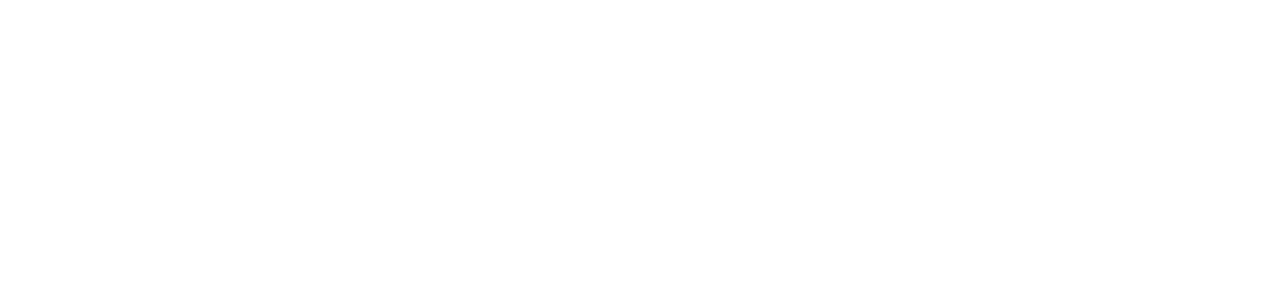
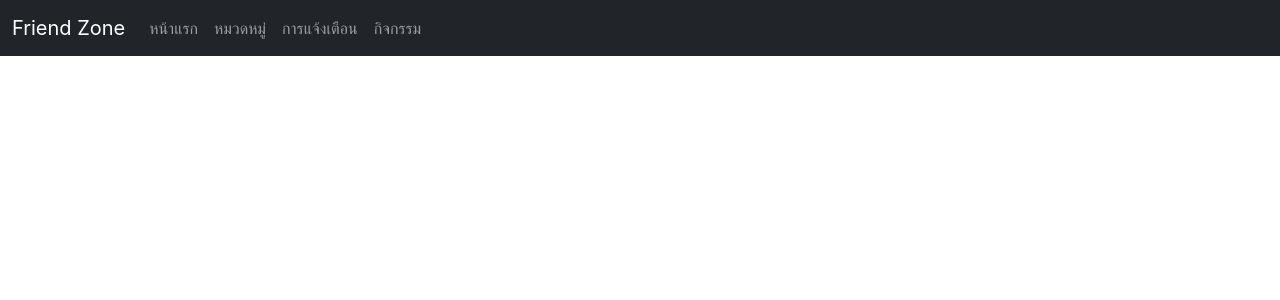
Before and after one commit to Yannasit/friendzone-frontend, a React (Create React App) app: page / in a window 1280 px wide. Shown: the top 300 px of the page. Built offline with nearby package versions, Linux system fonts and the light colour scheme.

Commit message:
add Menu

```diff
--- a/package.json
+++ b/package.json
@@ -6,9 +6,14 @@
     "@testing-library/jest-dom": "^5.16.1",
     "@testing-library/react": "^12.1.2",
     "@testing-library/user-event": "^13.5.0",
+    "axios": "^0.25.0",
+    "bootstrap": "^5.1.3",
     "react": "^17.0.2",
     "react-dom": "^17.0.2",
+    "react-router-dom": "^6.2.1",
     "react-scripts": "5.0.0",
+    "reactstrap": "^9.0.1",
+    "styled-components": "^5.3.3",
     "web-vitals": "^2.1.4"
   },
   "scripts": {
--- a/src/App.js
+++ b/src/App.js
@@ -1,10 +1,15 @@
-
-
+import React from "react";
+import { BrowserRouter as Router, Route, Routes } from "react-router-dom";
+import Home from "./pages/Home.js"
+import Menu from "./components/Menu.js";
 function App() {
   return (
-    <div className="App">
-
-    </div>
+    <Router>
+      <Menu />
+      <Routes>
+        <Route path="/" element={<Home />} />
+      </Routes>
+    </Router>
   );
 }
 
--- /dev/null
+++ b/src/components/Menu.js
@@ -0,0 +1,44 @@
+import React, { useState } from "react";
+import {
+  Collapse,
+  Navbar,
+  NavbarToggler,
+  NavbarBrand,
+  Nav,
+  NavItem,
+  NavLink,
+  Col,
+} from "reactstrap";
+
+function Menu() {
+  const [isOpen, setIsOpen] = useState(false);
+  const toggle = () => setIsOpen(!isOpen);
+
+  return (
+    <Navbar
+      className="navbar navbar-expand-md navbar-dark fixed-top bg-dark"
+      expand="md"
+    >
+      <NavbarBrand href="/">Friend Zone</NavbarBrand>
+      <NavbarToggler onClick={toggle} />
+      <Collapse isOpen={isOpen} navbar>
+        <Nav className="mr-auto" navbar>
+          <NavItem>
+            <NavLink href="/home">หน้าแรก</NavLink>
+          </NavItem>
+          <NavItem>
+            <NavLink href="/">หมวดหมู่</NavLink>
+          </NavItem>
+          <NavItem>
+            <NavLink href="/">การแจ้งเตือน</NavLink>
+          </NavItem>
+          <NavItem>
+            <NavLink href="/">กิจกรรม</NavLink>
+          </NavItem>
+        </Nav>
+      </Collapse>
+    </Navbar>
+  );
+}
+
+export default Menu;
--- a/src/index.js
+++ b/src/index.js
@@ -1,5 +1,6 @@
 import React from 'react';
 import ReactDOM from 'react-dom';
+import "bootstrap/dist/css/bootstrap.min.css";
 import './index.css';
 import App from './App';
 
--- /dev/null
+++ b/src/pages/Home.js
@@ -0,0 +1,7 @@
+import React from "react";
+
+function Hone() {
+  return <div><h1>Home page</h1></div>;
+}
+
+export default Hone;
```
Also changed, not shown: 1 other file (tests, documents, lock files or other folders).
